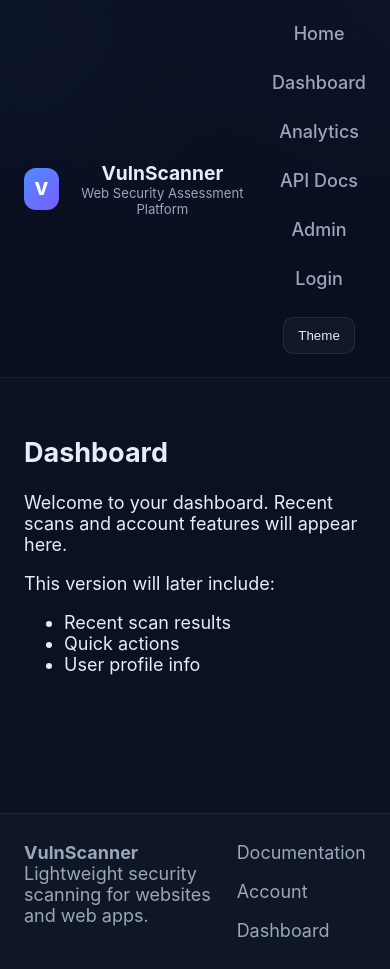
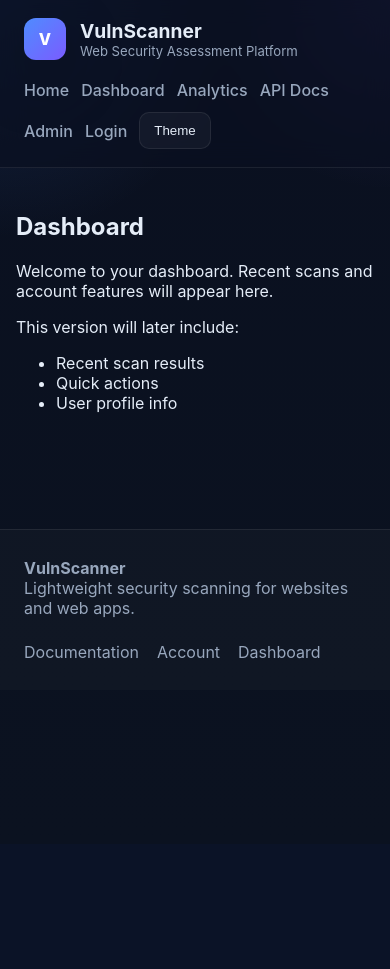
Before and after one commit to The0TGP/VulnScannerReal, a FastAPI app: page /dashboard in a window 390 px wide. After the commit the page ends 659 px from the top, so only its background shows below. Run offline with FastAPI, Linux system fonts and the light colour scheme; parts of the project's set-up code (start-up, migrations or seed data) failed here and were passed over.

Commit message:
Update mobile.css

```diff
--- a/app/static/mobile.css
+++ b/app/static/mobile.css
@@ -1,23 +1,48 @@
-@media (max-width: 600px) {
-    header {
-        text-align: center;
+@media (max-width: 980px) {
+    .hero {
+        grid-template-columns: 1fr;
     }
-
-    nav {
-        display: flex;
+    .hero-copy h1 {
+        font-size: 2.4rem;
+    }
+    .info-strip,
+    .hero-stats {
+        grid-template-columns: 1fr;
+    }
+    .feature-grid {
+        grid-template-columns: 1fr;
+    }
+    .footer-inner {
         flex-direction: column;
     }
-
-    nav a, nav button {
-        margin: 5px 0;
+}
+@media (max-width: 720px) {
+    .nav-wrap {
+        flex-direction: column;
+        align-items: flex-start;
     }
-
-    body {
-        font-size: 18px;
+    .main-nav {
+        width: 100%;
+        gap: 12px;
     }
-
-    .container {
-        width: 95%;
-        margin: auto;
+    .main-nav a,
+    .theme-toggle {
+        width: auto;
+    }
+    .page-shell {
+        padding: 24px 16px 60px;
+    }
+    .hero-copy h1 {
+        font-size: 2rem;
+    }
+    .panel-card,
+    .results-card,
+    .info-card,
+    .stat-card {
+        padding: 18px;
+    }
+    .panel-header {
+        flex-direction: column;
+        align-items: flex-start;
     }
 }
```
